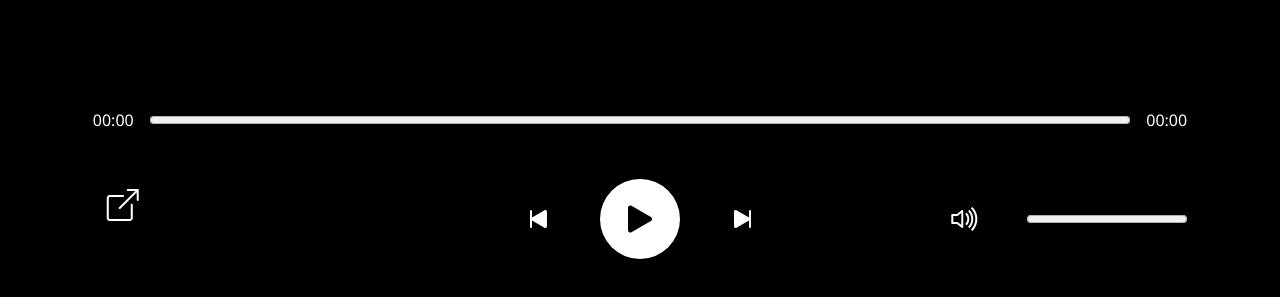
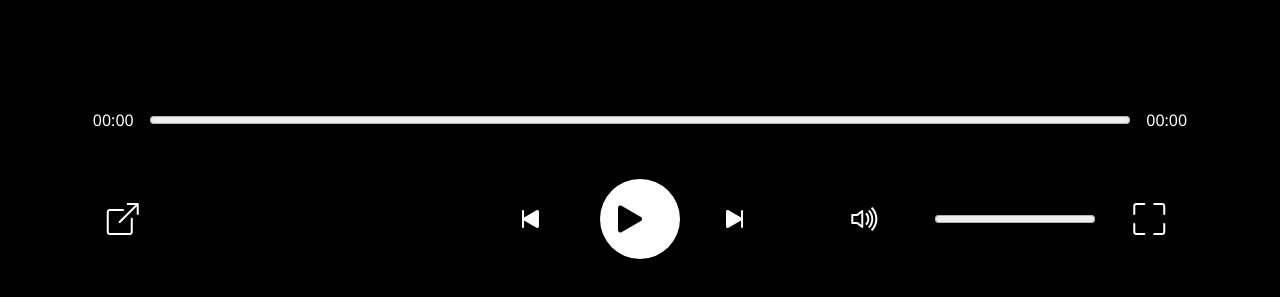
Before and after one commit to Zedeldi/lyri, a plain HTML site: page lyri/public/index.html in a window 1280 px wide. Shown: the part 461-758 px from the top of the page. Drawn offline with nearby package versions, Linux system fonts and the light colour scheme.

Commit message:
Add fullscreen toggle button and fix button content alignment

```diff
--- a/lyri/public/css/main.css
+++ b/lyri/public/css/main.css
@@ -86,6 +86,8 @@ body {
 }
 
 .media-controls-btn {
+  display: flex;
+  flex-direction: column;
   height: 80px;
   width: 80px;
   line-height: 50%;
@@ -96,6 +98,7 @@ body {
   outline: none;
   background-color: #fff;
   color: #000;
+  justify-content: center;
   text-align: center;
   cursor: pointer;
 }
--- a/lyri/public/index.html
+++ b/lyri/public/index.html
@@ -66,6 +66,12 @@
               <i id="mute-icon" class="bi-volume-up"></i>
             </button>
             <progress id="volume" value="0" max="1"></progress>
+            <button
+              class="media-controls-btn media-controls-btn-icon"
+              onclick="toggleFullscreen()"
+            >
+              <i id="fullscreen-icon" class="bi-fullscreen"></i>
+            </button>
           </div>
         </div>
       </div>
--- a/lyri/public/js/player.js
+++ b/lyri/public/js/player.js
@@ -11,11 +11,24 @@ const bgImage = document.getElementById("bg-image");
 const trackUrl = document.getElementById("track-url");
 const playbackIcon = document.getElementById("playback-icon");
 const muteIcon = document.getElementById("mute-icon");
+const fullscreenIcon = document.getElementById("fullscreen-icon");
 const positionLabel = document.getElementById("position-label");
 const position = document.getElementById("position");
 const lengthLabel = document.getElementById("length-label");
 const volume = document.getElementById("volume");
 
+// https://developer.mozilla.org/en-US/docs/Web/API/Fullscreen_API
+function toggleFullscreen() {
+  if (!document.fullscreenElement) {
+    document.documentElement.requestFullscreen();
+    fullscreenIcon.className = "bi-fullscreen-exit";
+  } else if (document.exitFullscreen) {
+    document.exitFullscreen();
+    fullscreenIcon.className = "bi-fullscreen";
+  }
+}
+
+// https://stackoverflow.com/a/3733257
 function formatDuration(us) {
   let duration = us / 1000 ** 2;
   const hours = Math.floor(duration / 60 ** 2);
```
